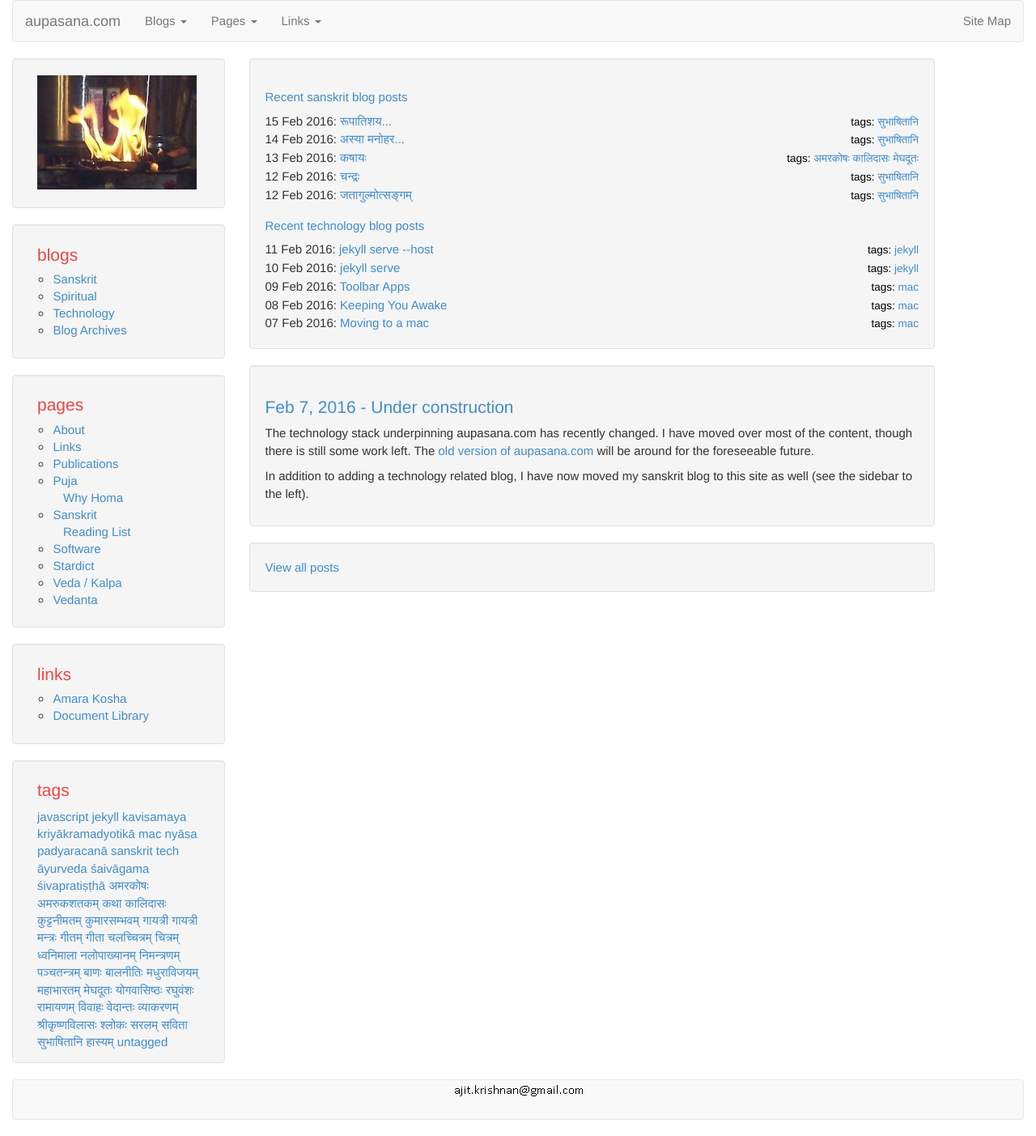
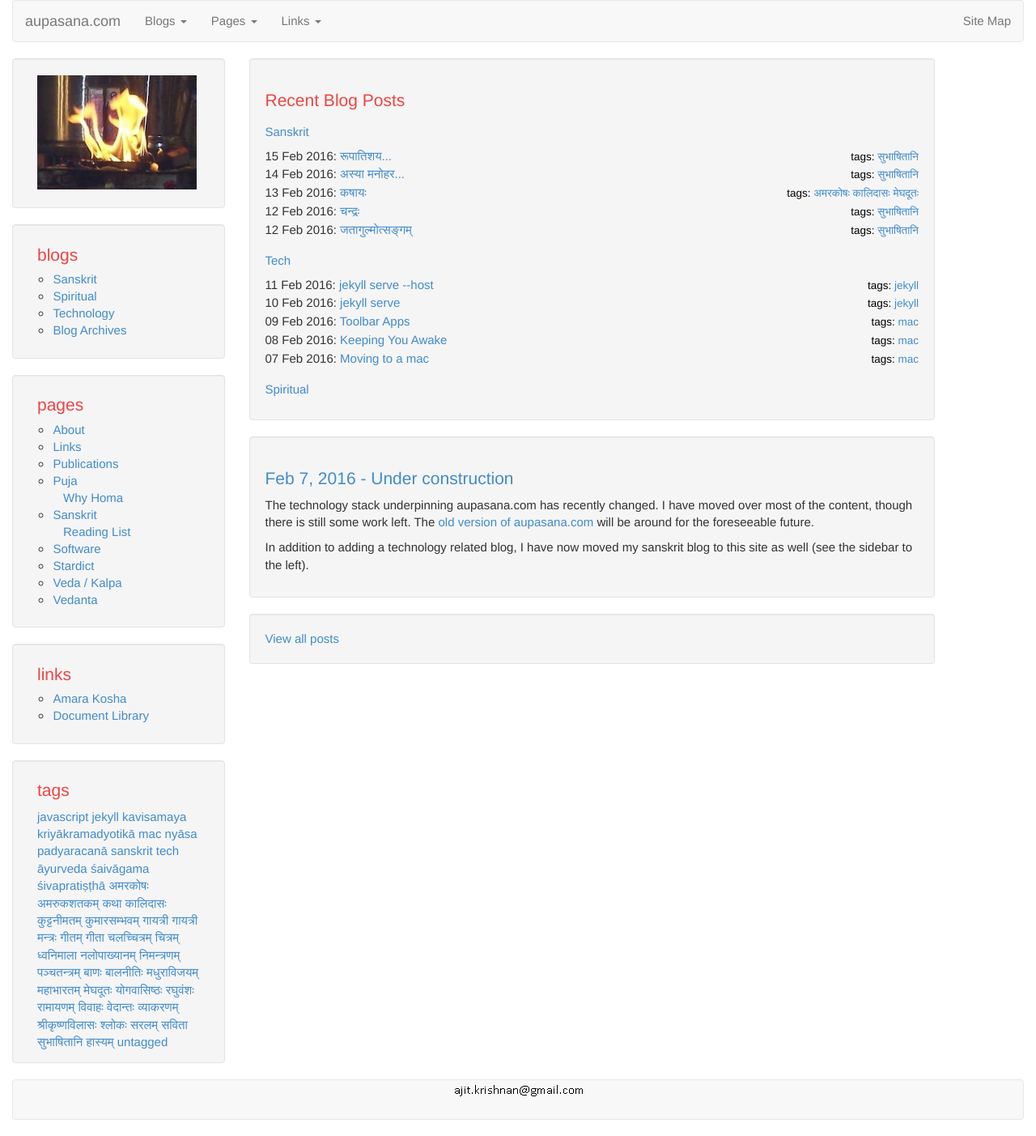
Before and after one commit to aupasana/aupasana.github.io, a Jekyll site: the page built from index.html, in a window 1280 px wide. Shown: the whole page at 81% size. Built offline with Jekyll 4.4.1, drawn with Linux system fonts in a browser that asks for light colours.

Commit message:
index.html: add loop through various blogs

```diff
--- a/index.html
+++ b/index.html
@@ -3,29 +3,32 @@ layout: blog
 blog: front
 title: Front page
 omitcategories: true
+blogstodisplay:
+ - sanskrit
+ - tech
+ - spiritual
 ---
 
 <div class="article">
 	<div class="well">
 
-		<h3><a href="{{site.baseurl}}/blogs/sanskrit.html">Recent sanskrit blog posts</a></h3>
-		{% for post in site.categories["sanskrit"] limit:5 %}
-			<div class="nospaceafter">
-				{{ post.date | date_to_string }}: <a href="{{ site.baseurl}}{{ post.url }}">{{ post.title }}</a>
-				<span class="float-right">
-					{% include tags-and-categories.html %}
-				</span>
-			</div><p class="nospaceafter"/>
-		{% endfor %}
+		<h1>Recent Blog Posts</h2>
 
-		<h3><a href="{{site.baseurl}}/blogs/tech.html">Recent technology blog posts</a></h3>
-			{% for post in site.categories["tech"] limit:5 %}
-				<div>
+		{% for cat in page.blogstodisplay %}
+			<h3><a href="{{site.baseurl}}/blog/{{cat}}.html">{{cat | capitalize }}</a></h3>
+			{% for post in site.categories[{{cat}}] limit:5 %}
+				<div class="nospaceafter">
 					{{ post.date | date_to_string }}: <a href="{{ site.baseurl}}{{ post.url }}">{{ post.title }}</a>
+					{% if post.author != nil %}
+						<span class="tags">by {{post.author}}</span>
+					{% endif %}
+
 					<span class="float-right">
 						{% include tags-and-categories.html %}
 					</span>
 				</div><p class="nospaceafter"/>
-	    {% endfor %}
+			{% endfor %}
+		{% endfor %}
+
 	</div>
 </div>
```
